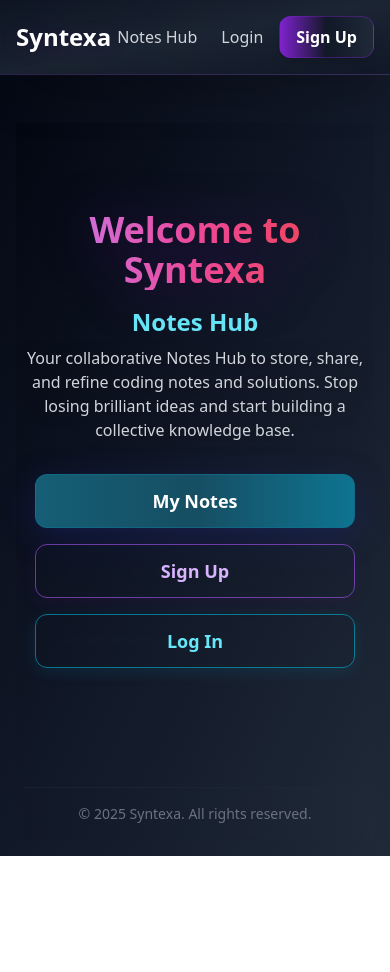
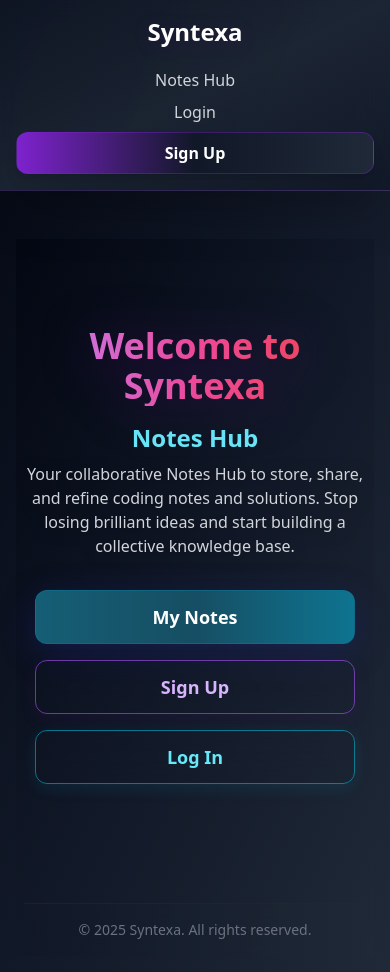
Before and after one commit to ag863k/Syntexa, a React (Create React App) app in the folder syntexa-frontend/: page / in a window 390 px wide. Before the commit the page ends 856 px from the top, so only its background shows below. Built offline with nearby package versions, Linux system fonts and the light colour scheme.

Commit message:
updating Appjs and notes page

```diff
--- a/syntexa-frontend/src/App.js
+++ b/syntexa-frontend/src/App.js
@@ -37,23 +37,19 @@ const AppContent = () => {
     return (
         <div className="bg-gradient-to-br from-gray-950 via-gray-900 to-gray-800 text-white min-h-screen font-sans">
             <nav className="bg-gradient-to-br from-gray-900/80 via-gray-800/80 to-gray-900/80 p-4 border-b border-purple-500/20 backdrop-blur-md sticky top-0 z-50 shadow-2xl">
-                <div className="container mx-auto flex justify-between items-center">
+                <div className="container mx-auto flex flex-col sm:flex-row justify-between items-center gap-3 sm:gap-0">
                     <Link to="/" className="text-2xl font-bold hover:text-purple-400 transition-colors drop-shadow-[0_2px_8px_rgba(80,0,120,0.2)]">Syntexa</Link>
-                    <div className="flex items-center space-x-6">
-                        <Link to="/mynotes" className="font-medium text-gray-300 hover:text-purple-400 transition-colors">Notes Hub</Link>
+                    <div className="flex flex-col sm:flex-row items-center w-full sm:w-auto gap-2 sm:gap-6 mt-2 sm:mt-0">
+                        <Link to="/mynotes" className="font-medium text-gray-300 hover:text-purple-400 transition-colors w-full sm:w-auto text-center">Notes Hub</Link>
                         {currentUser ? (
-                            <div className="flex items-center space-x-4">
+                            <div className="flex flex-col sm:flex-row items-center gap-2 sm:gap-4 w-full sm:w-auto">
                                 <span className="font-bold hidden sm:block text-gray-200 drop-shadow-[0_2px_8px_rgba(80,0,120,0.2)]">{currentUser.username}</span>
-                                <button onClick={logOut} className="py-2 px-4 bg-gradient-to-r from-red-700 via-gray-900 to-gray-800 hover:from-red-800 hover:to-gray-900 rounded-xl text-white font-semibold shadow-lg border border-red-700/40">
-                                    Log Out
-                                </button>
+                                <button onClick={logOut} className="py-2 px-4 w-full sm:w-auto bg-gradient-to-r from-red-700 via-gray-900 to-gray-800 hover:from-red-800 hover:to-gray-900 rounded-xl text-white font-semibold shadow-lg border border-red-700/40">Log Out</button>
                             </div>
                         ) : (
-                            <div className="flex items-center space-x-4">
-                                <Link to="/login" className="font-medium text-gray-300 hover:text-purple-400 transition-colors">Login</Link>
-                                <Link to="/signup" className="py-2 px-4 bg-gradient-to-r from-purple-700 via-gray-900 to-gray-800 hover:from-purple-800 hover:to-gray-900 rounded-xl text-white font-bold shadow-lg border border-purple-700/40">
-                                    Sign Up
-                                </Link>
+                            <div className="flex flex-col sm:flex-row items-center gap-2 sm:gap-4 w-full sm:w-auto">
+                                <Link to="/login" className="font-medium text-gray-300 hover:text-purple-400 transition-colors w-full sm:w-auto text-center">Login</Link>
+                                <Link to="/signup" className="py-2 px-4 w-full sm:w-auto bg-gradient-to-r from-purple-700 via-gray-900 to-gray-800 hover:from-purple-800 hover:to-gray-900 rounded-xl text-white font-bold shadow-lg border border-purple-700/40 text-center">Sign Up</Link>
                             </div>
                         )}
                     </div>
--- a/syntexa-frontend/src/pages/MyNotesPage.js
+++ b/syntexa-frontend/src/pages/MyNotesPage.js
@@ -97,25 +97,25 @@ const MyNotesPage = () => {
   return (
     <div className="max-w-4xl mx-auto py-12 px-2 sm:px-4 md:px-8">
       <h1 className="text-3xl sm:text-4xl font-bold text-purple-400 mb-8 text-center">My Notes & Approaches</h1>
-      <div className="flex flex-col md:flex-row md:items-end md:justify-between gap-4 mb-8">
+      <div className="flex flex-col gap-4 sm:flex-row sm:items-end sm:justify-between mb-8">
         <input
           type="text"
           placeholder="Search notes..."
           value={search}
           onChange={e => setSearch(e.target.value)}
-          className="w-full md:w-1/3 p-3 rounded-lg border border-cyan-700 bg-gray-900 text-white focus:border-cyan-400 shadow-inner text-base sm:text-lg"
+          className="w-full sm:w-1/3 p-3 rounded-lg border border-cyan-700 bg-gray-900 text-white focus:border-cyan-400 shadow-inner text-base sm:text-lg"
         />
         <select
           value={sort}
           onChange={e => setSort(e.target.value)}
-          className="p-3 rounded-lg border border-purple-700 bg-gray-900 text-white focus:border-purple-400 shadow-inner text-base sm:text-lg"
+          className="p-3 rounded-lg border border-purple-700 bg-gray-900 text-white focus:border-purple-400 shadow-inner text-base sm:text-lg w-full sm:w-auto"
         >
           {sortOptions.map(opt => <option key={opt.value} value={opt.value}>{opt.label}</option>)}
         </select>
         <select
           value={problemFilter}
           onChange={e => setProblemFilter(e.target.value)}
-          className="p-3 rounded-lg border border-gray-700 bg-gray-900 text-white focus:border-cyan-400 shadow-inner text-base sm:text-lg"
+          className="p-3 rounded-lg border border-gray-700 bg-gray-900 text-white focus:border-cyan-400 shadow-inner text-base sm:text-lg w-full sm:w-auto"
         >
           <option value="">All Problems</option>
           {problemTitles.map(title => <option key={title} value={title}>{title}</option>)}
```
